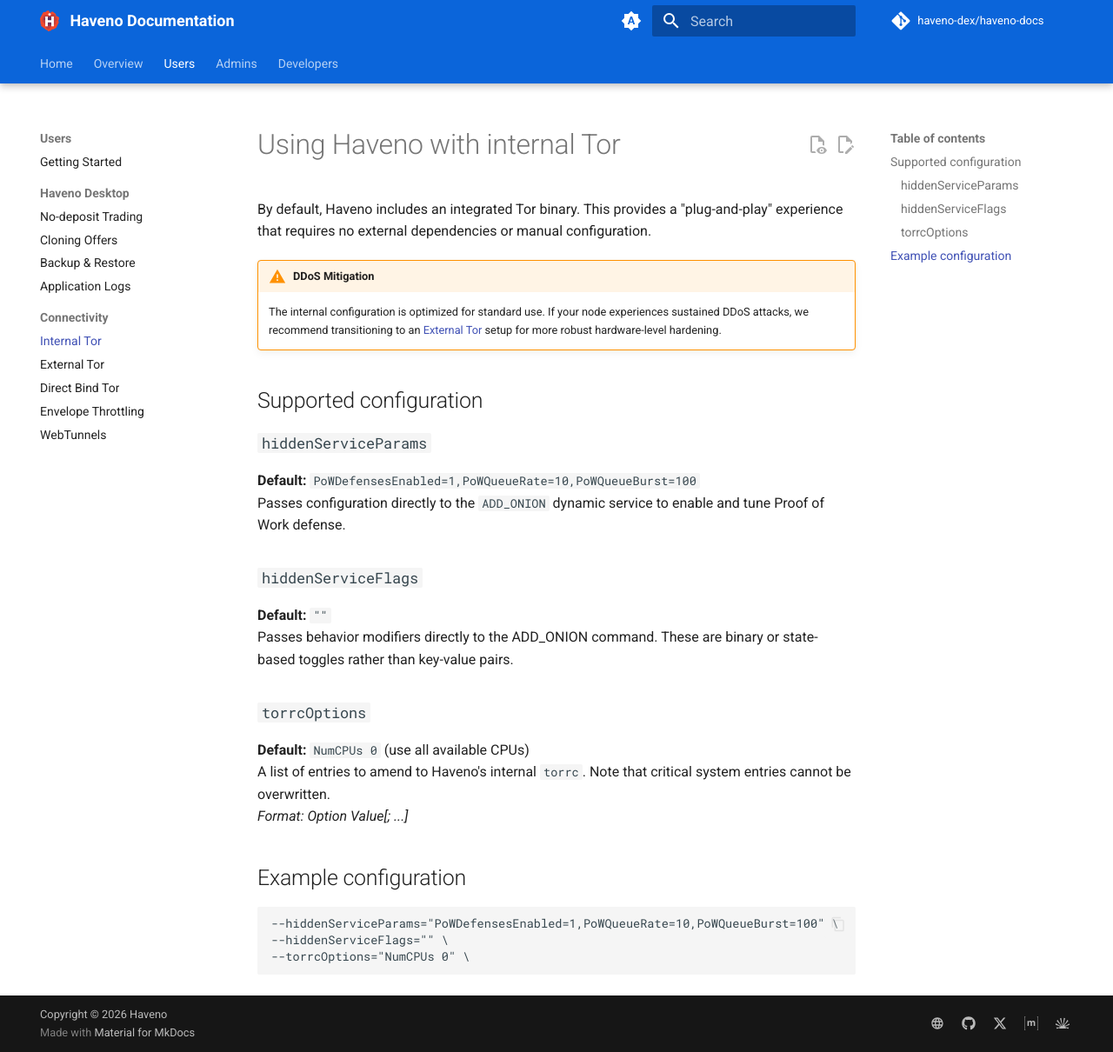
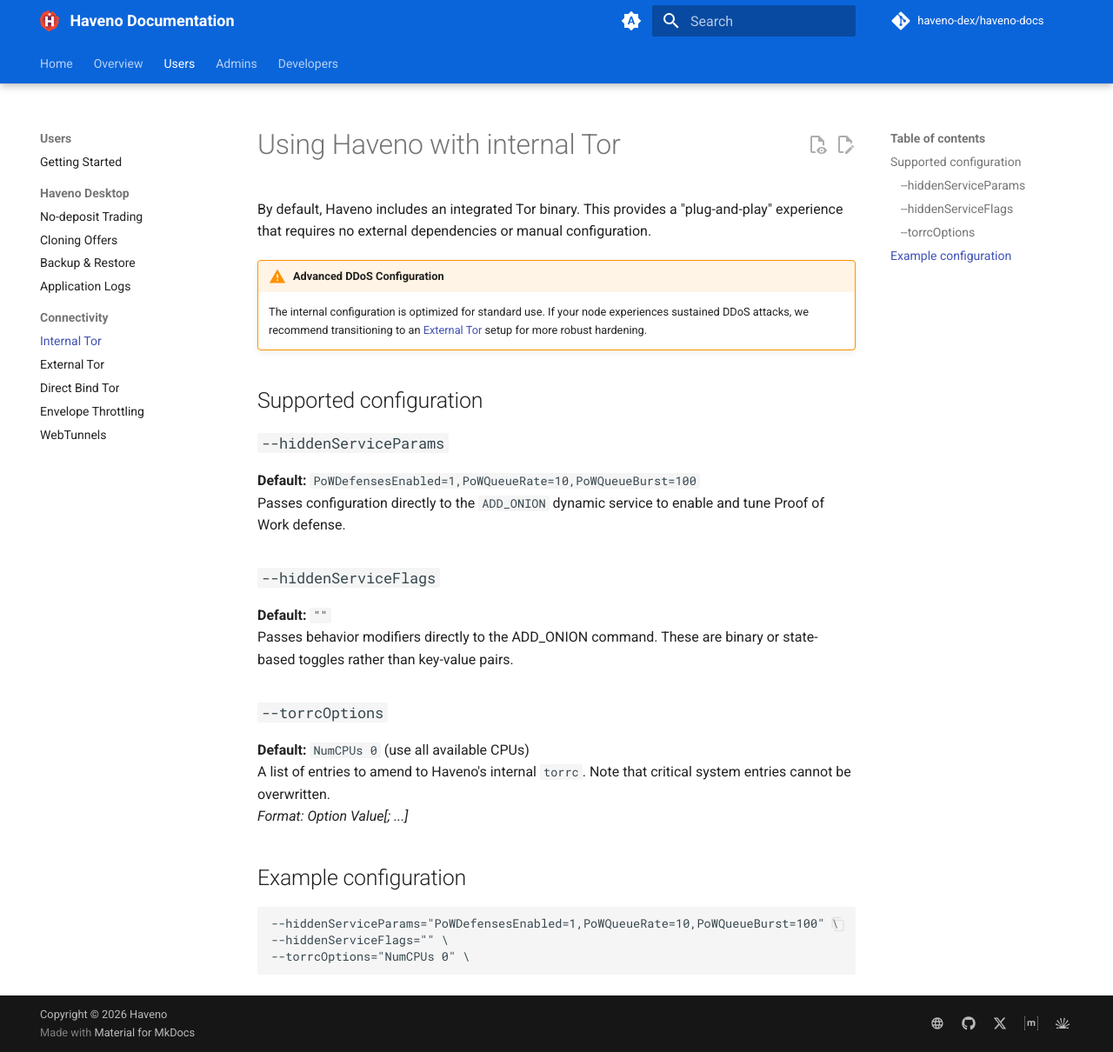
Before and after one commit to haveno-dex/haveno-docs, an MkDocs documentation site: the page built from docs/users/connectivity/internal_tor.md, in a window 1280 px wide and 1210 px high. Shown: the whole window at 87% size. Built offline with MkDocs 1.6.1 and Material for MkDocs 9.7.7, drawn with Linux system fonts in a browser that asks for light colours; plug-ins that fetch from the network failed and are left out; comment, search, counter and statistics services are not loaded; the version menu is left out.

Commit message:
docs: cleanup connectivity docs

```diff
--- a/docs/users/connectivity/internal_tor.md
+++ b/docs/users/connectivity/internal_tor.md
@@ -2,20 +2,20 @@
 
 By default, Haveno includes an integrated Tor binary. This provides a "plug-and-play" experience that requires no external dependencies or manual configuration.
 
-!!! warning "DDoS Mitigation"
-    The internal configuration is optimized for standard use. If your node experiences sustained DDoS attacks, we recommend transitioning to an [External Tor](./external_tor.md) setup for more robust hardware-level hardening.
+!!! warning "Advanced DDoS Configuration"
+    The internal configuration is optimized for standard use. If your node experiences sustained DDoS attacks, we recommend transitioning to an [External Tor](./external_tor.md) setup for more robust hardening.
 
 ## Supported configuration
 
-### `hiddenServiceParams`
+### `--hiddenServiceParams`
 **Default:** `PoWDefensesEnabled=1,PoWQueueRate=10,PoWQueueBurst=100`
 Passes configuration directly to the `ADD_ONION` dynamic service to enable and tune Proof of Work defense.
 
-### `hiddenServiceFlags`
+### `--hiddenServiceFlags`
 **Default:** `""`
 Passes behavior modifiers directly to the ADD_ONION command. These are binary or state-based toggles rather than key-value pairs.
 
-### `torrcOptions`
+### `--torrcOptions`
 **Default:** `NumCPUs 0` (use all available CPUs)
 A list of entries to amend to Haveno's internal `torrc`. Note that critical system entries cannot be overwritten.
 *Format: Option Value[; ...]*
```
Also changed, not shown: docs/users/connectivity/direct_bind_tor.md (+1 -1 lines), docs/users/connectivity/envelope_throttling.md (+5 -5 lines), docs/users/connectivity/external_tor.md (+22 -18 lines).
